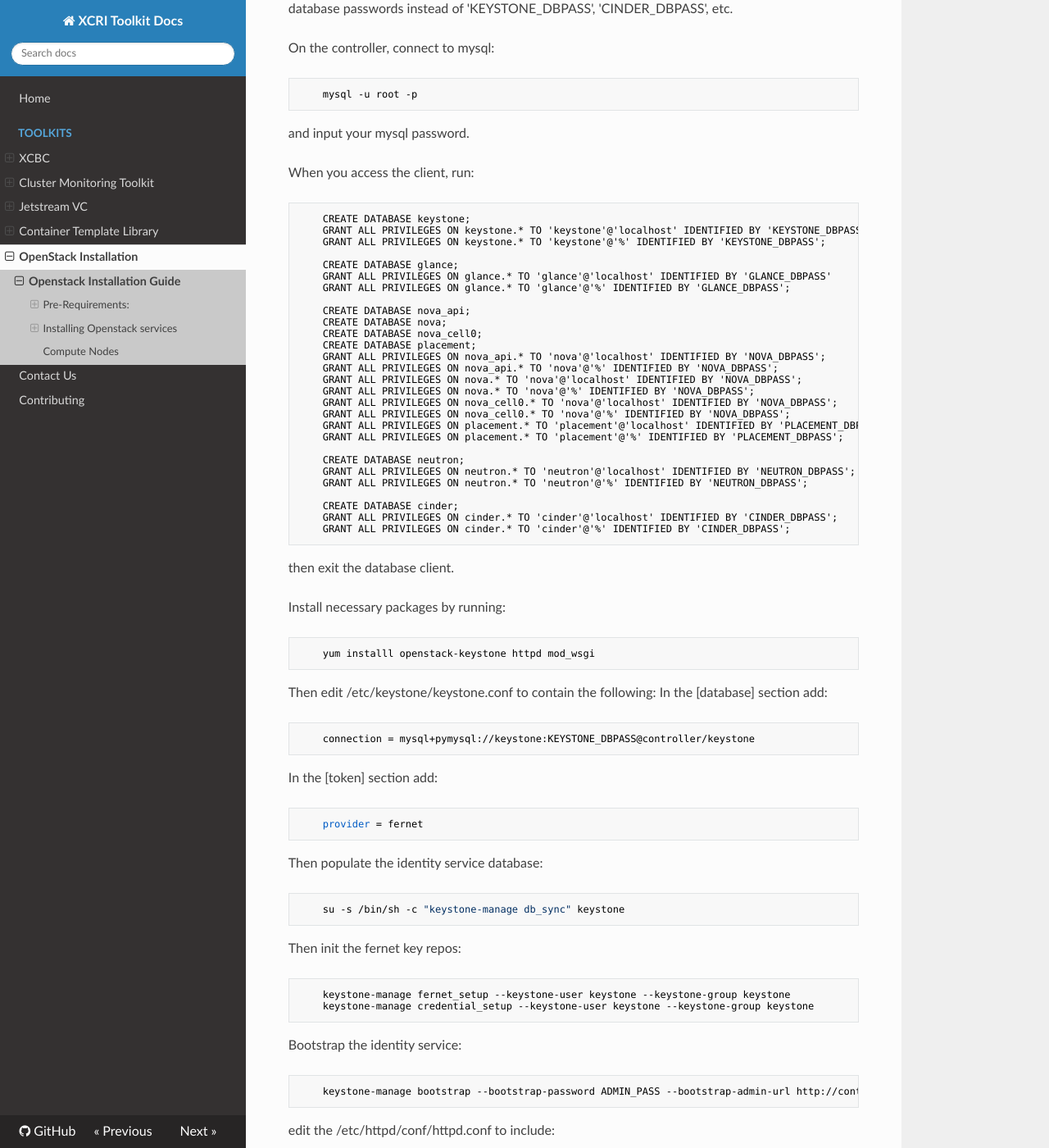
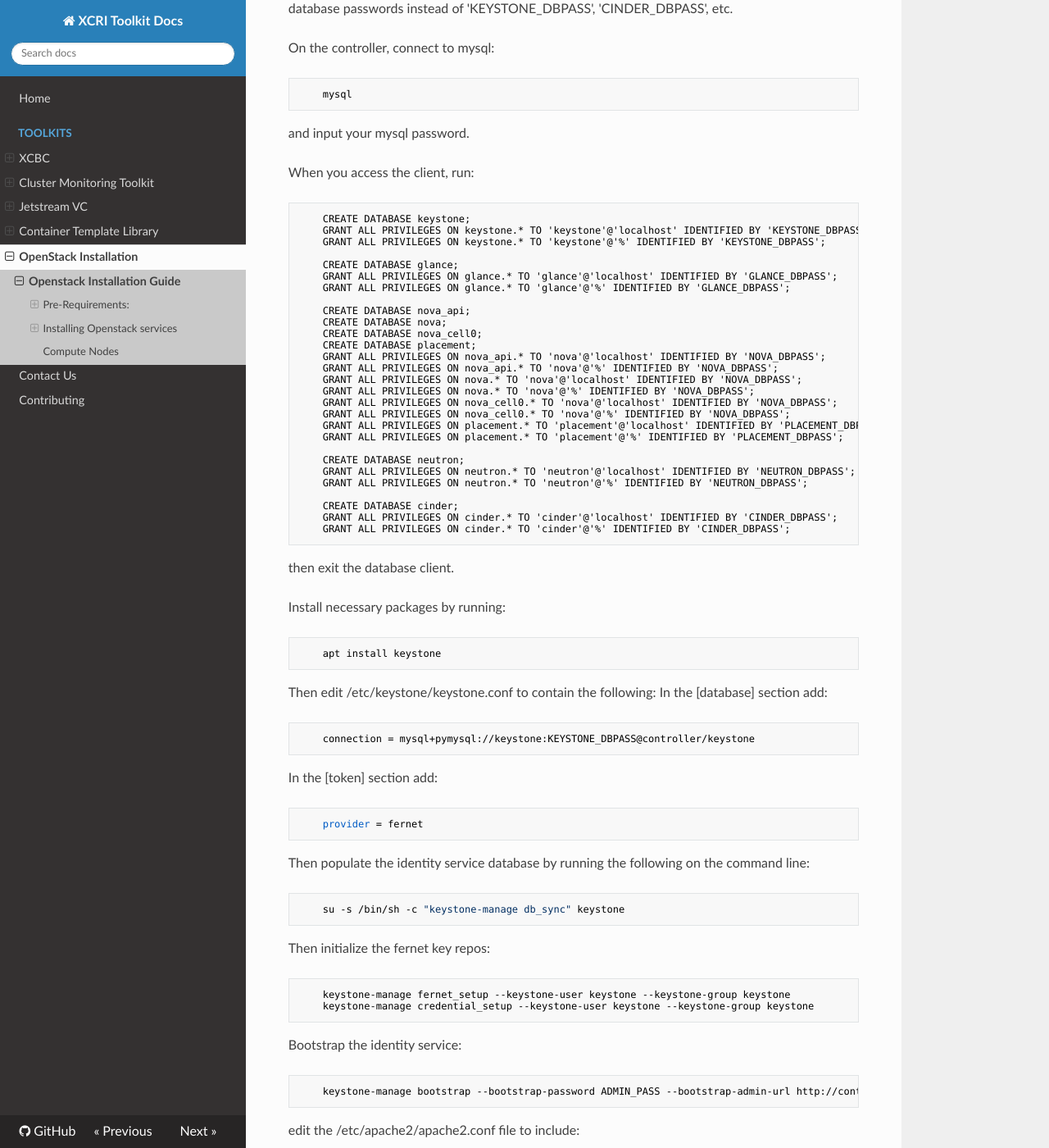
Before and after one commit to access-ci-org/Toolkit-Docs, an MkDocs documentation site: the page built from docs/toolkits/OpenstackInstallation.md, in a window 1280 px wide and 1400 px high, scrolled down 3742 px. Shown: the whole window at 82% size. Built offline with MkDocs 1.6.1, drawn with Linux system fonts in a browser that asks for light colours; nearby versions of some CDN libraries; old or Windows-style settings are respelled for this version of MkDocs; some of the changed text lies outside the part shown.

Commit message:
Updated keystone section and others.

````diff
--- a/docs/toolkits/OpenstackInstallation.md
+++ b/docs/toolkits/OpenstackInstallation.md
@@ -158,7 +158,7 @@ First, we need to create the databases for the services in mariadb.  For this pa
 
 On the controller, connect to mysql:
 ``` bash
-	mysql -u root -p
+	mysql
 ```
 
 and input your mysql password.
@@ -170,7 +170,7 @@ When you access the client, run:
 	GRANT ALL PRIVILEGES ON keystone.* TO 'keystone'@'%' IDENTIFIED BY 'KEYSTONE_DBPASS';
 
 	CREATE DATABASE glance;
-	GRANT ALL PRIVILEGES ON glance.* TO 'glance'@'localhost' IDENTIFIED BY 'GLANCE_DBPASS'
+	GRANT ALL PRIVILEGES ON glance.* TO 'glance'@'localhost' IDENTIFIED BY 'GLANCE_DBPASS';
 	GRANT ALL PRIVILEGES ON glance.* TO 'glance'@'%' IDENTIFIED BY 'GLANCE_DBPASS';
 
 	CREATE DATABASE nova_api;
@@ -199,7 +199,7 @@ then exit the database client.
 
 Install necessary packages by running:
 ``` bash
-	yum installl openstack-keystone httpd mod_wsgi
+	apt install keystone
 ```
 
   Then edit /etc/keystone/keystone.conf to contain the following:
@@ -213,12 +213,12 @@ Install necessary packages by running:
 	provider = fernet
 ```
 
-  Then populate the identity service database:
+  Then populate the identity service database by running the following on the command line:
 ``` bash
 	su -s /bin/sh -c "keystone-manage db_sync" keystone
 ```
 
-  Then init the fernet key repos:
+  Then initialize the fernet key repos:
 ``` bash
 	keystone-manage fernet_setup --keystone-user keystone --keystone-group keystone
 	keystone-manage credential_setup --keystone-user keystone --keystone-group keystone
@@ -229,20 +229,14 @@ Install necessary packages by running:
 	keystone-manage bootstrap --bootstrap-password ADMIN_PASS --bootstrap-admin-url http://controller:5000/v3/  --bootstrap-internal-url http://controller:5000/v3/ --bootstrap-public-url http://controller:5000/v3/ --bootstrap-region-id RegionOne
 ```
 
-  edit the /etc/httpd/conf/httpd.conf to include:
+  edit the /etc/apache2/apache2.conf file to include:
 ```
 	ServerName controller
 ```
 
-  Link wgsi-keystone.conf to the httpd dir:
-```
-	ln -s /usr/share/keystone/wsgi-keystone.conf /etc/httpd/conf.d/
-```
-
   Run:
 ``` bash
-	systemctl enable httpd.service
-	systemctl start httpd.service
+	service apache2 restart
 ```
 
   Now, create a file called admin-openrc.sh in your home directory with the following:
@@ -256,7 +250,6 @@ Install necessary packages by running:
 	export OS_IDENTITY_API_VERSION=3
 ```
 
-
   Now if you run:
 ``` bash
 	source admin-openrc.sh
@@ -264,16 +257,16 @@ Install necessary packages by running:
 
   You will be able to run openstack commands as the administrator.
 
-  Now we need to create a few openstack pieces to get started.  Run:
+  Now we need to create a few openstack pieces to get started. First, we need a service project to allow a space for service users to exist as well as a demo project for testing.  Run:
 ``` bash
 	openstack project create --domain default --description "Service Project" service
 	openstack project create --domain default --description "Demo Project" myproject
 	openstack user create --domain default --password-prompt myuser
 ```
 
-  This last command will ask for a password for the openstack user "myuser"
+  This last command will ask for a password for the openstack user "myuser".
 
-  Run:
+  Now we need a role for our new user.  You can name this myrole or something indicative of a user role.  Then we will apply a role assocation so that the myuser is in the myproject project. Run:
 ``` bash
 	openstack role create myrole
 	openstack role add --project myproject --user myuser myrole
@@ -281,16 +274,16 @@ Install necessary packages by running:
 
   Now, we have added a user "myuser" to the project "myproject".  You can login with this user by creating an openrc.sh file with the following:
 ```
-	export OS_USERNAME=myuser
-        export OS_PASSWORD={PASSWORD ENTERED AT PROMPT}
-        export OS_PROJECT_NAME=myproject
-        export OS_USER_DOMAIN_NAME=Default
-        export OS_PROJECT_DOMAIN_NAME=Default
-        export OS_AUTH_URL=http://controller:5000/v3
-        export OS_IDENTITY_API_VERSION=3
+  export OS_USERNAME=myuser
+  export OS_PASSWORD={PASSWORD ENTERED AT PROMPT}
+  export OS_PROJECT_NAME=myproject
+  export OS_USER_DOMAIN_NAME=Default
+  export OS_PROJECT_DOMAIN_NAME=Default
+  export OS_AUTH_URL=http://controller:5000/v3
+  export OS_IDENTITY_API_VERSION=3
 ```
 
-  Be sure to change the OS_PASSWORD to the password you entered when you created the "myuser" in openstack.
+  Be sure to change the OS_PASSWORD to the password you entered when you created the "myuser" in openstack user create command.
 
 
 Now we need to create some service accounts for the openstack services.
@@ -303,7 +296,7 @@ First run:
   Then we can run:
 ``` bash
 	openstack user create --domain default --password-prompt glance
-``
+```
 
   This will ask for a password.  Enter a password for the glance user, and then run:
 ``` bash
````
